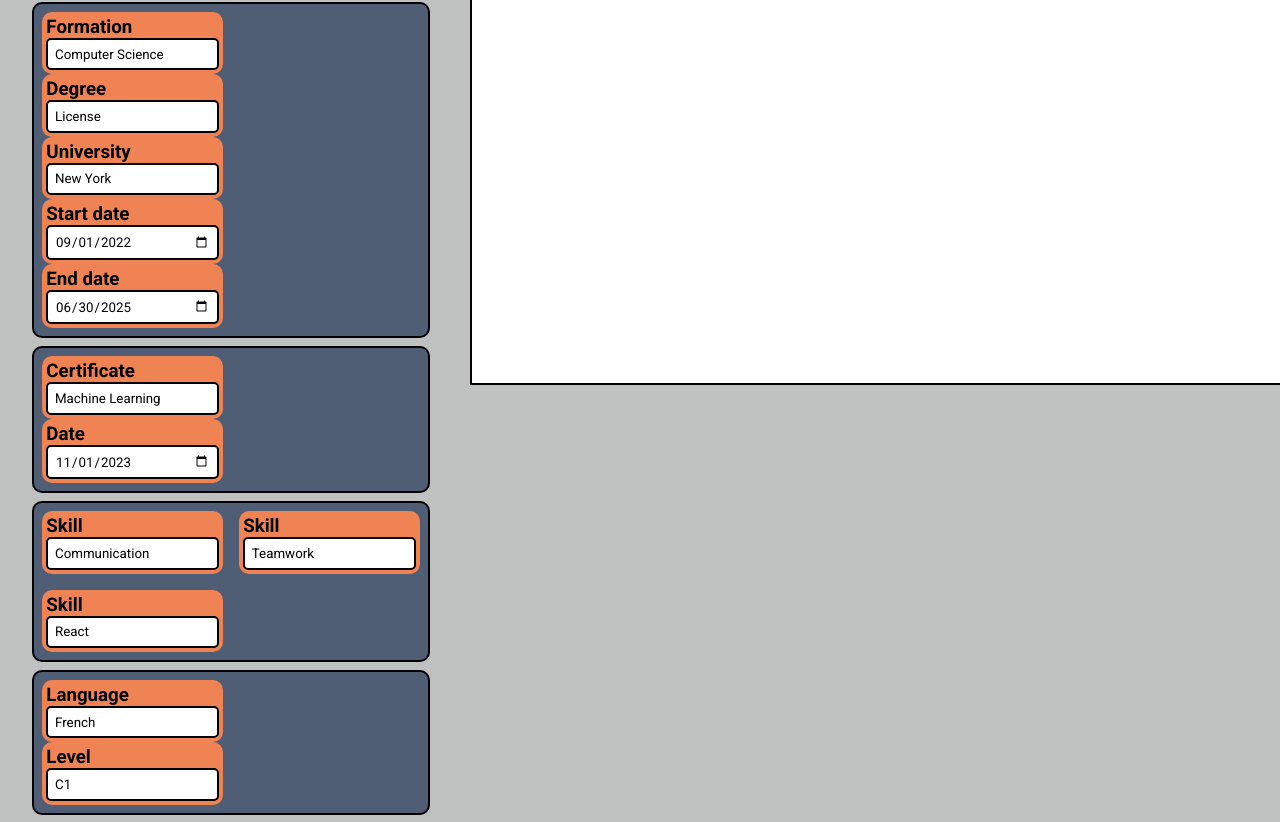
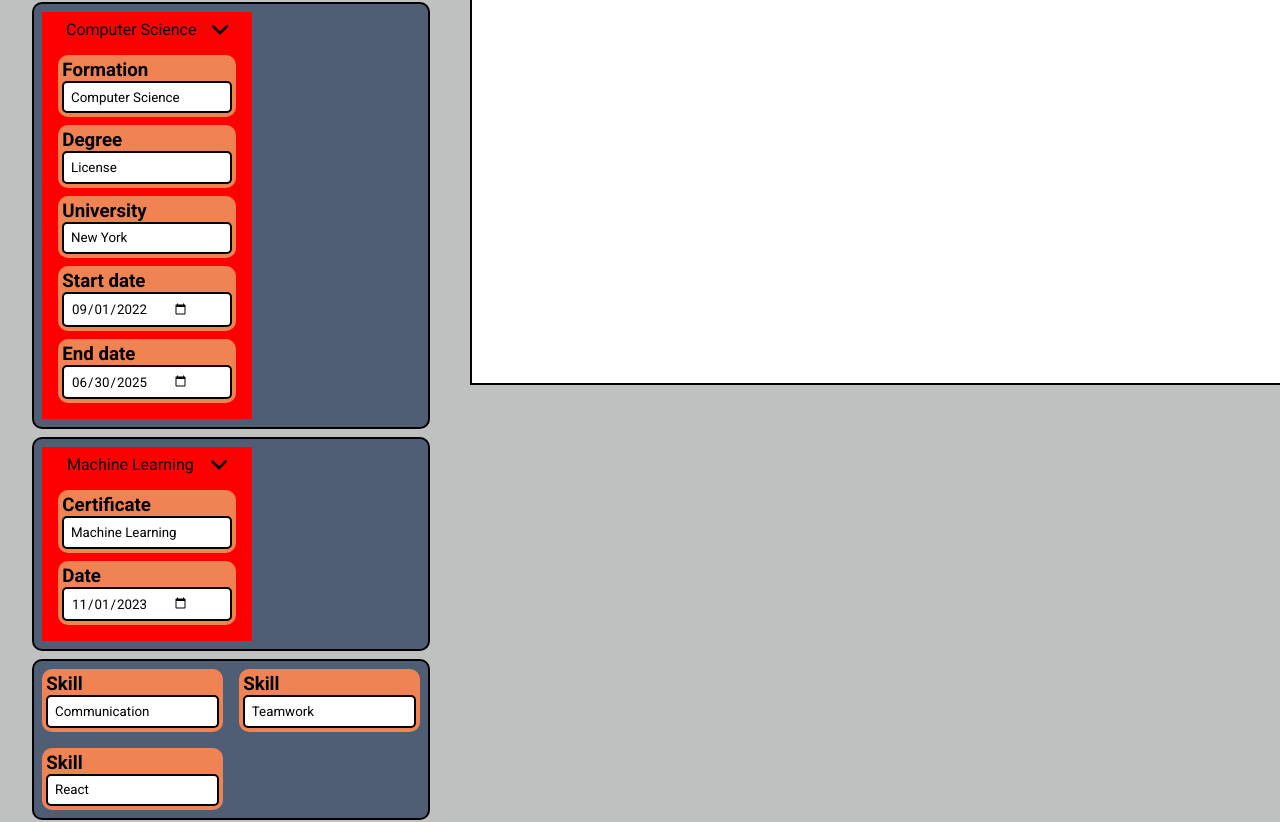
Before and after one commit to Pourixa/CVBuilder, a React (Vite) app: page / in a window 1280 px wide. Shown: the part 766-1588 px from the top of the page. Built offline with nearby package versions, Linux system fonts and the light colour scheme.

Commit message:
make inputs hideable

```diff
--- a/components/editCertificates.jsx
+++ b/components/editCertificates.jsx
@@ -1,5 +1,4 @@
-import { Input } from './input'
-
+import { SingleCert } from "./singleCert"
 const fields = [
   { label: 'Certificate', name: 'certificate', type: 'text', placeholder: 'Machine Learning' },
   { label: 'Date', name: 'date', type: 'date', placeholder: '25/02/1998' }
@@ -8,18 +7,7 @@ const fields = [
 function CertificateForm({ certificates, onCertificateChange }) {
   return (
     <div className="editCertificate">
-      {certificates.map((certificate, index) => (
-        <div key={certificate.id} className='singleCert'>
-          {fields.map(field => (
-            <Input
-              key={field.name}
-              value={certificate[field.name] || ''}
-              onChange={e => onCertificateChange(index, field.name, e.target.value)}
-              {...field}
-            />
-          ))}
-        </div>
-      ))}
+<SingleCert certificates={certificates} onCertificateChange={onCertificateChange} fields={fields}/>
     </div>
   )
 }
--- a/components/editEducation.jsx
+++ b/components/editEducation.jsx
@@ -1,4 +1,4 @@
-import { Input } from './input'
+import { SingleEducation } from "./singleEducation"
 
 const fields = [
   { label: 'Formation', name: 'formation', type: 'text', placeholder: 'Computer Science' },
@@ -11,18 +11,7 @@ const fields = [
 function EducationForm({ educations, onEducationChange }) {
   return (
     <div className="editEducation">
-      {educations.map((education, index) => (
-        <div key={education.id} className='singleEdu'>
-          {fields.map(field => (
-            <Input
-              key={field.name}
-              value={education[field.name] || ''}
-              onChange={e => onEducationChange(index, field.name, e.target.value)}
-              {...field}
-            />
-          ))}
-        </div>
-      ))}
+      <SingleEducation educations= {educations} onEducationChange={onEducationChange} fields= {fields}/>
     </div>
   )
 }
--- a/components/editLanguage.jsx
+++ b/components/editLanguage.jsx
@@ -1,28 +1,9 @@
-import { Input } from './input'
+import { SingleLang } from "./singleLang"
 
 function LanguageForm({ languages, onLanguageChange }) {
   return (
     <div className="editLanguage">
-      {languages.map((language, index) => (
-        <div key={language.id} className='singleLang'>
-          <Input
-            label="Language"
-            name="language"
-            type="text"
-            value={language.language}
-            onChange={e => onLanguageChange(index, 'language', e.target.value)}
-            placeholder="French"
-          />
-          <Input
-            label="Level"
-            name="level"
-            type="text"
-            value={language.level}
-            onChange={e => onLanguageChange(index, 'level', e.target.value)}
-            placeholder="C1"
-          />
-        </div>
-      ))}
+        <SingleLang languages={languages} onLanguageChange={onLanguageChange}/>
     </div>
   )
 }
--- /dev/null
+++ b/components/singleCert.jsx
@@ -0,0 +1,35 @@
+import { Input } from "./input";
+import { useState } from "react";
+function SingleCert({certificates,fields,onCertificateChange})
+{
+    const [folded , setFold] = useState(false);
+    function handleFold(e)
+    {
+        if(e.currentTarget == e.target || e.target == e.currentTarget.firstChild)
+        setFold(prev => !prev)
+    }
+    return <>
+          {certificates.map((certificate, index) => (
+        <div key={certificate.id} className={(folded ? "folded" : "notfolded")} onClick={e=>handleFold(e)}>
+            <div className="certificateTitle">
+            <p>{certificate.certificate}</p>
+            <svg xmlns="http://www.w3.org/2000/svg" xmlns:xlink="http://www.w3.org/1999/xlink" fill="#000000" version="1.1" id="Capa_1" width="16px" height="16px" viewBox="0 0 30.727 30.727" xml:space="preserve">
+              <g>
+              <path d="M29.994,10.183L15.363,24.812L0.733,10.184c-0.977-0.978-0.977-2.561,0-3.536c0.977-0.977,2.559-0.976,3.536,0   l11.095,11.093L26.461,6.647c0.977-0.976,2.559-0.976,3.535,0C30.971,7.624,30.971,9.206,29.994,10.183z"/>
+            </g>
+            </svg>
+          </div>
+          {fields.map(field => (
+            <Input
+              key={field.name}
+              value={certificate[field.name] || ''}
+              onChange={e => onCertificateChange(index, field.name, e.target.value)}
+              {...field}
+              style = {{display :folded ? "none" : "flex"}}
+            />
+          ))}
+        </div>
+      ))}</>
+}
+
+export {SingleCert}
--- /dev/null
+++ b/components/singleEducation.jsx
@@ -0,0 +1,36 @@
+import { Input } from "./input"
+import { useState } from "react";
+function SingleEducation({educations,fields,onEducationChange})
+{
+        const [folded , setFold] = useState(false);
+        function handleFold(e)
+        {
+          if(e.currentTarget == e.target || e.target == e.currentTarget.firstChild)
+          setFold(prev => !prev)
+        }
+      return<>
+          {educations.map((education, index) => (
+            <div key={education.id}  className={(folded ? "folded" : "notfolded")} onClick={e=>handleFold(e)}>
+            <div className="educationTitle">
+                <p>{education["formation"]}</p>
+                <svg xmlns="http://www.w3.org/2000/svg" xmlns:xlink="http://www.w3.org/1999/xlink" fill="#000000" version="1.1" id="Capa_1" width="16px" height="16px" viewBox="0 0 30.727 30.727" xml:space="preserve">
+                  <g>
+                  <path d="M29.994,10.183L15.363,24.812L0.733,10.184c-0.977-0.978-0.977-2.561,0-3.536c0.977-0.977,2.559-0.976,3.536,0   l11.095,11.093L26.461,6.647c0.977-0.976,2.559-0.976,3.535,0C30.971,7.624,30.971,9.206,29.994,10.183z"/>
+                </g>
+                </svg>
+              </div>
+              {fields.map(field => (
+                <Input
+                  key={field.name}
+                  value={education[field.name] || ''}
+                  onChange={e => onEducationChange(index, field.name, e.target.value)}
+                  {...field}
+                  style = {{display :folded ? "none" : "flex"}}
+                />
+              ))}
+            </div>
+          ))}
+      </>
+}
+
+export {SingleEducation}
--- /dev/null
+++ b/components/singleLang.jsx
@@ -0,0 +1,44 @@
+import { Input } from "./input";
+import { useState } from "react";
+function SingleLang({languages , onLanguageChange })
+{
+            const [folded , setFold] = useState(false);
+        function handleFold(e)
+        {
+          if(e.currentTarget == e.target || e.target == e.currentTarget.firstChild)
+          setFold(prev => !prev)
+        }
+    return <>
+          {languages.map((language, index) => (
+        <div key={language.id} className={(folded ? "folded" : "notfolded")}  onClick={handleFold}>
+                        <div className="languageTitle">
+                <p>{language.language}</p>
+                <svg xmlns="http://www.w3.org/2000/svg" xmlns:xlink="http://www.w3.org/1999/xlink" fill="#000000" version="1.1" id="Capa_1" width="16px" height="16px" viewBox="0 0 30.727 30.727" xml:space="preserve">
+                  <g>
+                  <path d="M29.994,10.183L15.363,24.812L0.733,10.184c-0.977-0.978-0.977-2.561,0-3.536c0.977-0.977,2.559-0.976,3.536,0   l11.095,11.093L26.461,6.647c0.977-0.976,2.559-0.976,3.535,0C30.971,7.624,30.971,9.206,29.994,10.183z"/>
+                </g>
+                </svg>
+              </div>
+          <Input
+            label="Language"
+            name="language"
+            type="text"
+            value={language.language}
+            onChange={e => onLanguageChange(index, 'language', e.target.value)}
+            placeholder="French"
+            style = {{display :folded ? "none" : "flex"}}
+          />
+          <Input
+            label="Level"
+            name="level"
+            type="text"
+            value={language.level}
+            onChange={e => onLanguageChange(index, 'level', e.target.value)}
+            placeholder="C1"
+            style = {{display :folded ? "none" : "flex"}}
+          />
+        </div>
+      ))}</>
+}
+
+export {SingleLang}
--- a/src/index.css
+++ b/src/index.css
@@ -259,7 +259,8 @@ display: grid;
 gap: 0.5em;
 }
 
-.experienceTitle
+.experienceTitle , .educationTitle , .certificateTitle,
+.languageTitle
 {
     display: flex;
     align-items: center;
```
Also changed, not shown: components/singleExp.jsx (+0 -14 lines).
